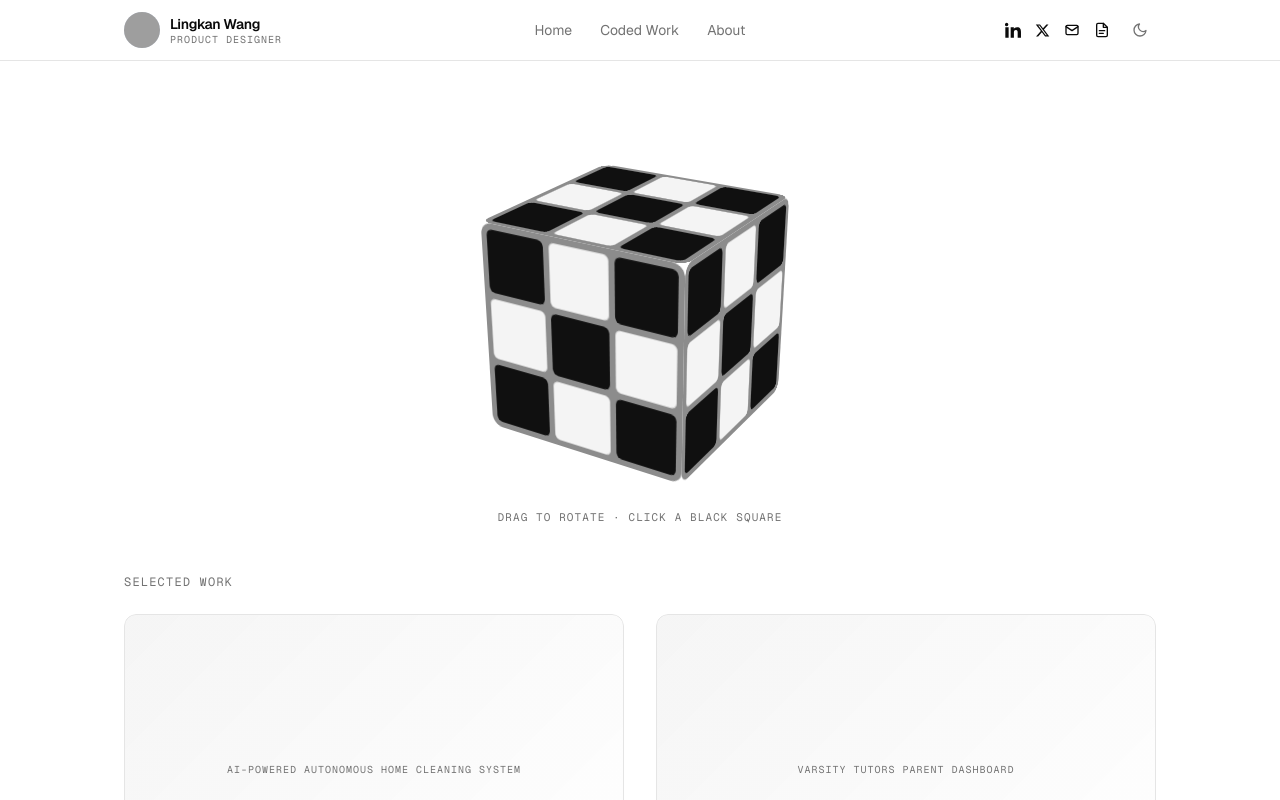
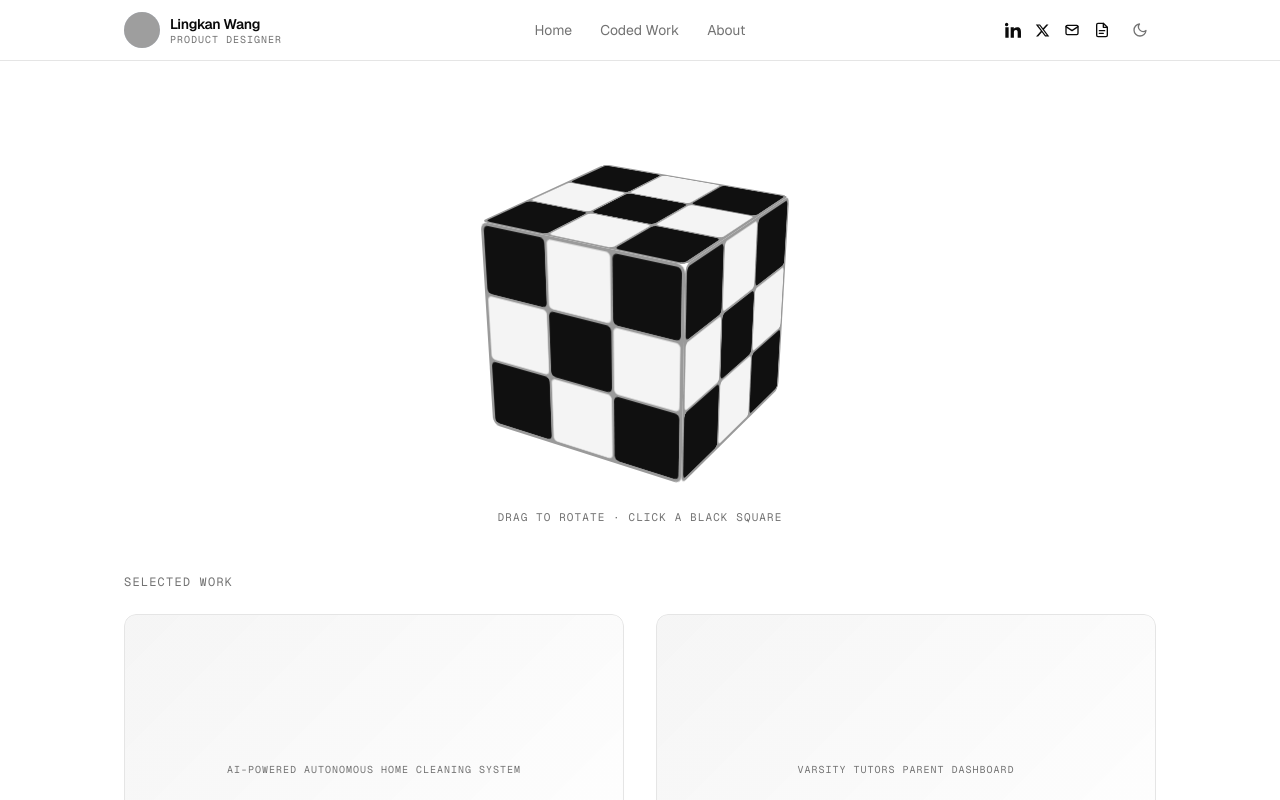
Before and after one commit to lingkan-wang/lingkan-wang.github.io, a Next.js app: page / in a window 1280 px wide. Shown: the top 800 px of the page. Built offline with nearby package versions, Linux system fonts and the light colour scheme; grey boxes are pictures that could not be loaded.

Commit message:
polish: thinner cube frame (2px seams, 3px padding) for a more refined look

```diff
--- a/components/cube-hero.tsx
+++ b/components/cube-hero.tsx
@@ -87,15 +87,15 @@ export function CubeHero() {
           {FACES.map((face) => (
             <div
               key={face.key}
-              className="absolute grid grid-cols-3 gap-1.5 rounded-xl p-1.5"
-              style={{ ...preserve, ...hideBack, width: SIZE, height: SIZE, transform: face.t, backgroundColor: "#8c8c8c" }}
+              className="absolute grid grid-cols-3 gap-[2px] rounded-lg p-[3px]"
+              style={{ ...preserve, ...hideBack, width: SIZE, height: SIZE, transform: face.t, backgroundColor: "#9a9a9a" }}
             >
               {BLACK.map((isBlack, i) => {
                 if (!isBlack) {
                   return (
                     <div
                       key={i}
-                      className="rounded-md"
+                      className="rounded-[5px]"
                       style={{ ...hideBack, backgroundColor: "#f4f4f4", boxShadow: "inset 0 0 0 1px rgba(0,0,0,.12)" }}
                     />
                   );
@@ -110,7 +110,7 @@ export function CubeHero() {
                     type="button"
                     onClick={() => reveal(id, item.label)}
                     aria-label={isOpen ? `Hide: ${item.label}` : `Reveal illustration: ${item.label}`}
-                    className="relative overflow-hidden rounded-md focus-visible:outline focus-visible:outline-2 focus-visible:outline-accent"
+                    className="relative overflow-hidden rounded-[5px] focus-visible:outline focus-visible:outline-2 focus-visible:outline-accent"
                     style={{ ...preserve, ...hideBack }}
                   >
                     {/* illustration layer (revealed) */}
```
